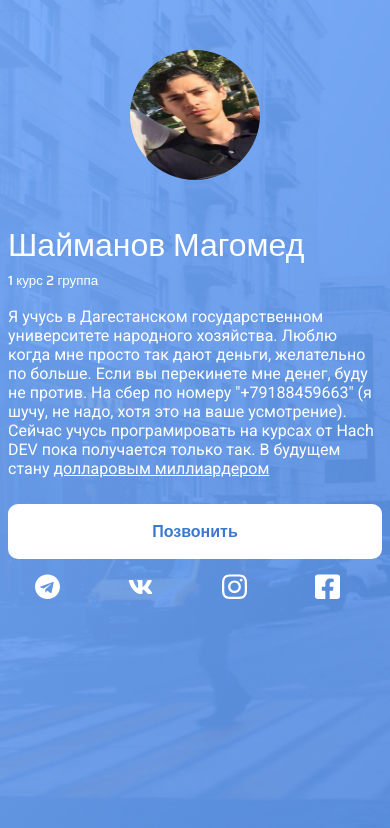
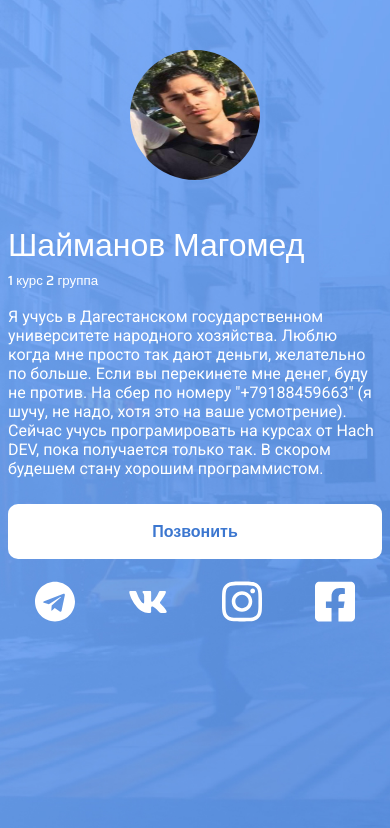
Before and after one commit to Shaman-py/Visit-card, a plain HTML site: page index.html in a window 390 px wide. Drawn offline with Linux system fonts and the light colour scheme.

Commit message:
chenged text

```diff
--- a/index.html
+++ b/index.html
@@ -34,12 +34,11 @@
           Я учусь в Дагестанском государственном университете народного
           хозяйства. Люблю когда мне просто так дают деньги, желательно по
           больше. Если вы перекинете мне денег, буду не против. На сбер по
-            номеру "+79188459663" (я шучу, не надо, хотя это на ваше
-            усмотрение). Сейчас учусь програмировать на курсах от Hach DEV пока
-            получается только так. В будущем стану
-            <ins>долларовым миллиардером</ins>
+          номеру "+79188459663" (я шучу, не надо, хотя это на ваше усмотрение).
+          Сейчас учусь програмировать на курсах от Hach DEV, пока получается
+          только так. В скором будешем стану хорошим программистом.
         </p>
-        <a href="tel:+7999533368"> <button class="btn">Позвонить</button></a>
+        <a href="tel:+79995333368"> <button class="btn">Позвонить</button></a>
         <div class="icons">
           <div>
             <a target="_blank" href="https://tg.telepult.pro/Shaymanov_03">
--- a/style.css
+++ b/style.css
@@ -102,4 +102,9 @@
     display: flex;
     justify-content: space-around;
   }
+
+  .icons img {
+    margin-top: 30px;
+    width: 40px;
+  }
 }
```
Also changed, not shown: 1 other file. Lines whose indentation alone changed are shown as unchanged.
